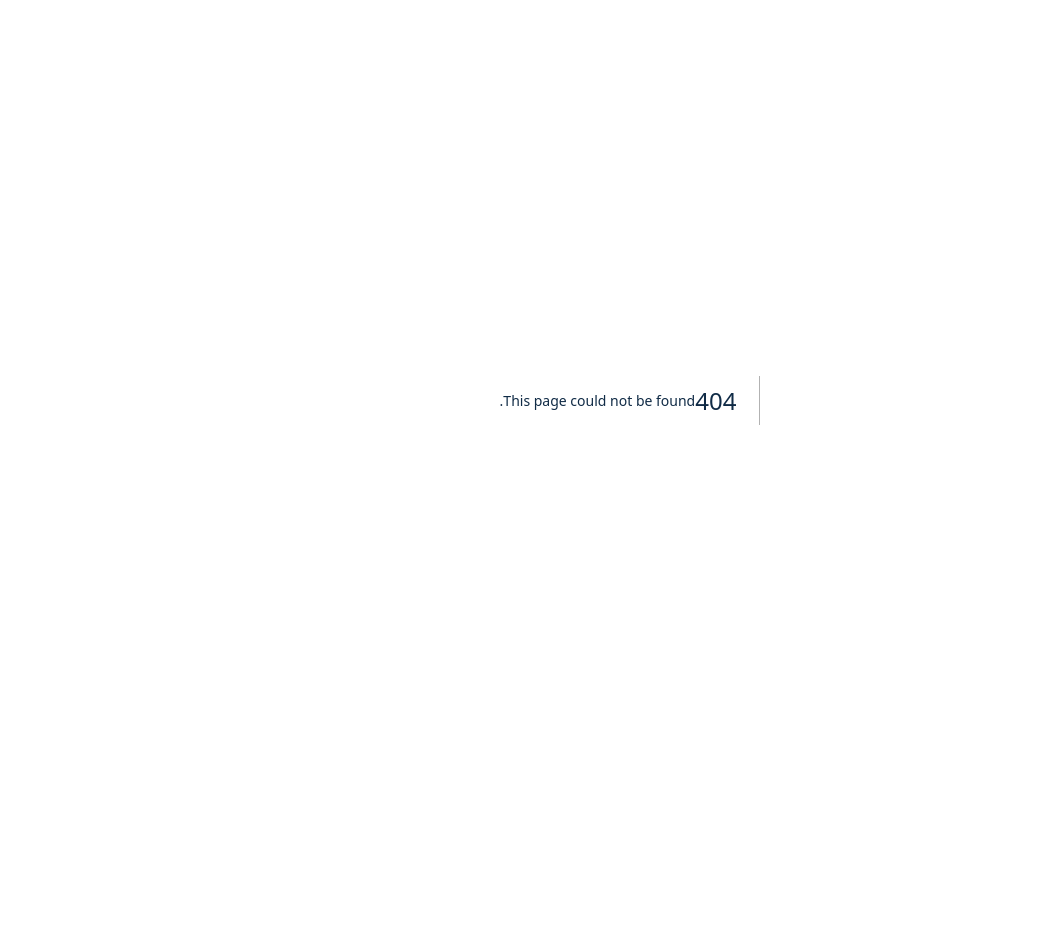
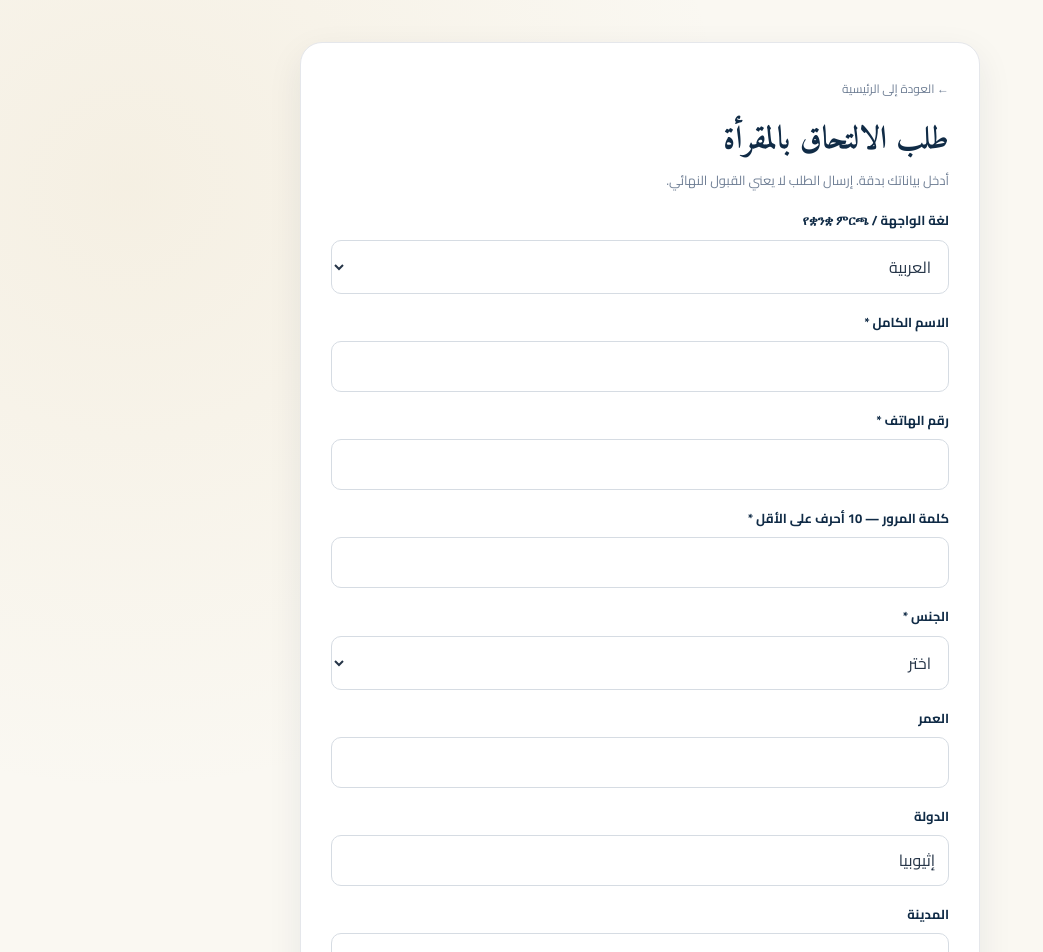
Before and after one commit to khalid-al-weledi/-App_meqraah_-imam_al-jezry, a Next.js app in the folder fronted/: page /register in a window 1280 px wide. Before the commit this address had no page. Shown: the top 952 px of the page, without its empty margins (0-1043 px from the left). Before the commit the page ends 800 px from the top, so only its background shows below. Built offline with nearby package versions, Linux system fonts and the light colour scheme; no server answers.

Commit message:
Create register/page.jsx

```diff
--- /dev/null
+++ b/fronted/src/app/register/page.jsx
@@ -0,0 +1,279 @@
+"use client";
+
+import { useState } from "react";
+import { apiRequest } from "../../services/api";
+
+export default function RegisterPage() {
+  const [language, setLanguage] = useState("ar");
+  const [message, setMessage] = useState("");
+  const [error, setError] = useState(false);
+  const [busy, setBusy] = useState(false);
+
+  const isArabic = language === "ar";
+
+  async function submit(event) {
+    event.preventDefault();
+
+    const formElement = event.currentTarget;
+    const form = new FormData(formElement);
+    const payload = Object.fromEntries(form.entries());
+
+    payload.age = payload.age ? Number(payload.age) : undefined;
+    payload.memorizedJuz = payload.memorizedJuz
+      ? Number(payload.memorizedJuz)
+      : 0;
+    payload.hasReadQuranLooking =
+      payload.hasReadQuranLooking === "true";
+    payload.preferredLanguage = language;
+
+    setMessage("");
+    setError(false);
+    setBusy(true);
+
+    try {
+      const result = await apiRequest("/auth/register", {
+        method: "POST",
+        body: JSON.stringify(payload),
+      });
+
+      setMessage(
+        result.message ||
+          (isArabic
+            ? "تم إرسال طلب التسجيل. انتظر مراجعة الإدارة."
+            : "የምዝገባ ጥያቄዎ ተልኳል። የአስተዳደሩን ምላሽ ይጠብቁ።")
+      );
+
+      formElement.reset();
+    } catch (err) {
+      setError(true);
+      setMessage(
+        err.message ||
+          (isArabic
+            ? "تعذر إرسال الطلب. تحقق من اتصال الخادم."
+            : "ጥያቄውን መላክ አልተቻለም። የአገልጋዩን ግንኙነት ያረጋግጡ።")
+      );
+    } finally {
+      setBusy(false);
+    }
+  }
+
+  return (
+    <main className="form-wrap">
+      <section className="form-card">
+        <a href="/" className="muted">
+          ← {isArabic ? "العودة إلى الرئيسية" : "ወደ ዋናው ገጽ"}
+        </a>
+
+        <h1>
+          {isArabic
+            ? "طلب الالتحاق بالمقرأة"
+            : "የመቅራው ምዝገባ"}
+        </h1>
+
+        <p>
+          {isArabic
+            ? "أدخل بياناتك بدقة. إرسال الطلب لا يعني القبول النهائي."
+            : "መረጃዎን በትክክል ያስገቡ። ማመልከቻ ማስገባት መቀበልን አያረጋግጥም።"}
+        </p>
+
+        <div className="field">
+          <label htmlFor="language">
+            لغة الواجهة / የቋንቋ ምርጫ
+          </label>
+          <select
+            id="language"
+            value={language}
+            onChange={(event) => setLanguage(event.target.value)}
+          >
+            <option value="ar">العربية</option>
+            <option value="am">አማርኛ — الأمهرية</option>
+          </select>
+        </div>
+
+        <form onSubmit={submit}>
+          <div className="field">
+            <label htmlFor="fullName">الاسم الكامل *</label>
+            <input
+              id="fullName"
+              name="fullName"
+              required
+              minLength={3}
+              autoComplete="name"
+            />
+          </div>
+
+          <div className="field">
+            <label htmlFor="phone">رقم الهاتف *</label>
+            <input
+              id="phone"
+              name="phone"
+              type="tel"
+              required
+              autoComplete="tel"
+              inputMode="tel"
+            />
+          </div>
+
+          <div className="field">
+            <label htmlFor="password">
+              كلمة المرور — 10 أحرف على الأقل *
+            </label>
+            <input
+              id="password"
+              name="password"
+              type="password"
+              required
+              minLength={10}
+              autoComplete="new-password"
+            />
+          </div>
+
+          <div className="field">
+            <label htmlFor="gender">الجنس *</label>
+            <select
+              id="gender"
+              name="gender"
+              required
+              defaultValue=""
+            >
+              <option value="" disabled>اختر</option>
+              <option value="MALE">ذكر</option>
+              <option value="FEMALE">أنثى</option>
+            </select>
+          </div>
+
+          <div className="field">
+            <label htmlFor="age">العمر</label>
+            <input
+              id="age"
+              name="age"
+              type="number"
+              min="5"
+              max="120"
+            />
+          </div>
+
+          <div className="field">
+            <label htmlFor="country">الدولة</label>
+            <input
+              id="country"
+              name="country"
+              defaultValue="إثيوبيا"
+            />
+          </div>
+
+          <div className="field">
+            <label htmlFor="city">المدينة</label>
+            <input id="city" name="city" />
+          </div>
+
+          <div className="field">
+            <label htmlFor="previousSchool">
+              المدرسة أو المركز السابق
+            </label>
+            <input id="previousSchool" name="previousSchool" />
+          </div>
+
+          <div className="field">
+            <label htmlFor="previousCity">مدينة الدراسة السابقة</label>
+            <input id="previousCity" name="previousCity" />
+          </div>
+
+          <div className="field">
+            <label htmlFor="previousTeacher">اسم المعلم السابق</label>
+            <input id="previousTeacher" name="previousTeacher" />
+          </div>
+
+          <div className="field">
+            <label htmlFor="readingLevel">مستوى القراءة</label>
+            <select
+              id="readingLevel"
+              name="readingLevel"
+              defaultValue="BEGINNER"
+            >
+              <option value="BEGINNER">مبتدئ</option>
+              <option value="INTERMEDIATE">متوسط</option>
+              <option value="VERY_GOOD">جيد جدًا</option>
+              <option value="ADVANCED">متقدم</option>
+            </select>
+          </div>
+
+          <div className="field">
+            <label htmlFor="hasReadQuranLooking">
+              هل قرأت القرآن كاملًا نظرًا من المصحف؟
+            </label>
+            <select
+              id="hasReadQuranLooking"
+              name="hasReadQuranLooking"
+              defaultValue="false"
+            >
+              <option value="false">لا</option>
+              <option value="true">نعم</option>
+            </select>
+          </div>
+
+          <div className="field">
+            <label htmlFor="memorizedJuz">
+              عدد الأجزاء المحفوظة (0–30)
+            </label>
+            <input
+              id="memorizedJuz"
+              name="memorizedJuz"
+              type="number"
+              min="0"
+              max="30"
+              defaultValue="0"
+            />
+          </div>
+
+          <div className="field">
+            <label htmlFor="programCode">البرنامج المطلوب *</label>
+            <select
+              id="programCode"
+              name="programCode"
+              required
+              defaultValue=""
+            >
+              <option value="" disabled>اختر البرنامج</option>
+              <option value="TALQEEN_CORRECTION">
+                التلقين وتصحيح الأداء
+              </option>
+              <option value="QURAN_HIFZ">
+                حفظ القرآن الكريم
+              </option>
+              <option value="HAFS_IJAZAH">
+                الإعداد لإجازة حفص عن عاصم
+              </option>
+              <option value="SEVEN_QIRAAT">
+                القراءات السبع
+              </option>
+            </select>
+          </div>
+
+          <button
+            className="btn btn-primary"
+            type="submit"
+            disabled={busy}
+            style={{ width: "100%", marginTop: 8 }}
+          >
+            {busy ? "جارٍ الإرسال..." : "إرسال طلب التسجيل"}
+          </button>
+        </form>
+
+        {message && (
+          <p
+            role="status"
+            className={`form-message ${error ? "error" : "success"}`}
+          >
+            {message}
+          </p>
+        )}
+
+        <p className="muted">
+          تنبيه تقني: يجب مطابقة أسماء الحقول ومسار
+          `/auth/register` مع API الفعلي قبل اعتماد التسجيل.
+        </p>
+      </section>
+    </main>
+  );
+}
```
